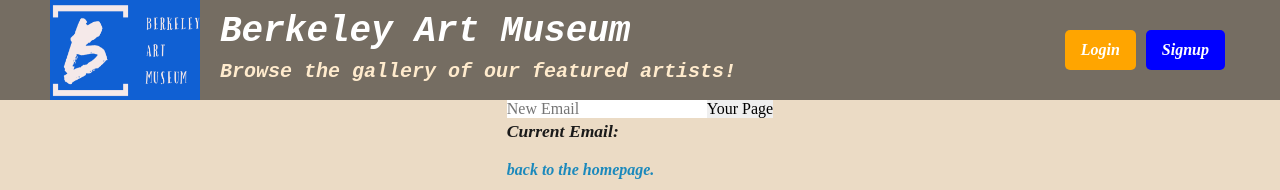
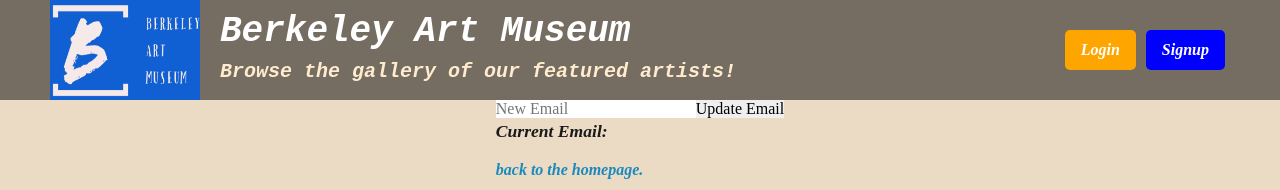
Before and after one commit to Veladare/project_ArtHub, a React (Create React App) app in the folder client/: page /user/1 in a window 1280 px wide. Shown: the top 190 px of the page. Built offline with nearby package versions, Linux system fonts and the light colour scheme; no server answers; a web font is replaced by a local one.

Commit message:
button fix

```diff
--- a/client/src/components/Header/index.js
+++ b/client/src/components/Header/index.js
@@ -30,7 +30,7 @@ const Header = () => {
               Logout
             </button>
             <Link id="user" className="btn" to="/user/:userId">
-              Update Email
+              Your Page
             </Link>
           </>
         ) : (
--- a/client/src/pages/User.js
+++ b/client/src/pages/User.js
@@ -38,7 +38,7 @@ function UpdateEmailForm() {
         value={newEmail}
         onChange={(e) => setNewEmail(e.target.value)}
       />
-      <button onClick={handleEmailUpdate}>Your Page</button>
+      <button onClick={handleEmailUpdate}>Update Email</button>
       <div>
         <p>Current Email: {user.email} </p>
         <Link to="/">back to the homepage.</Link>
```
